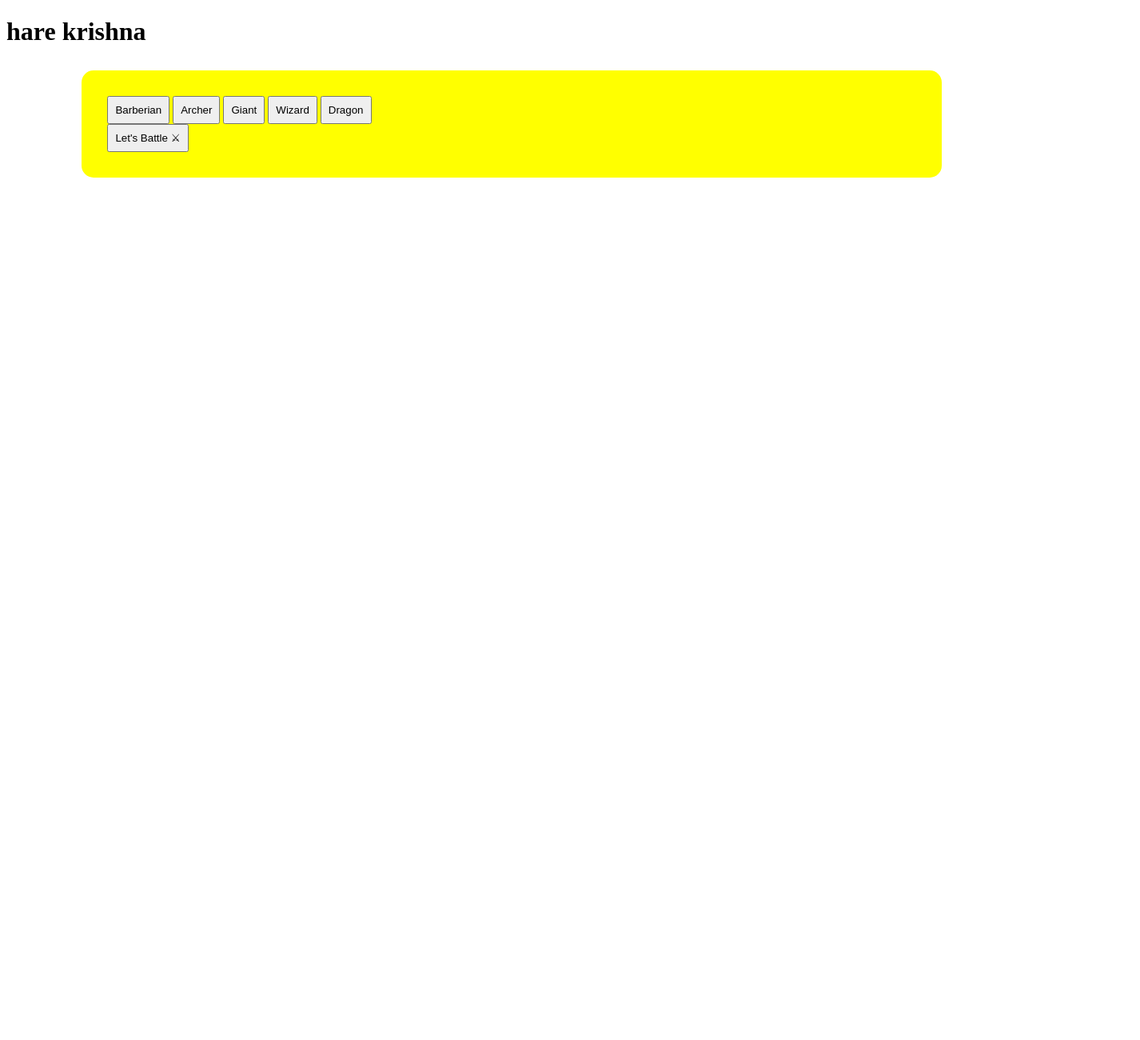
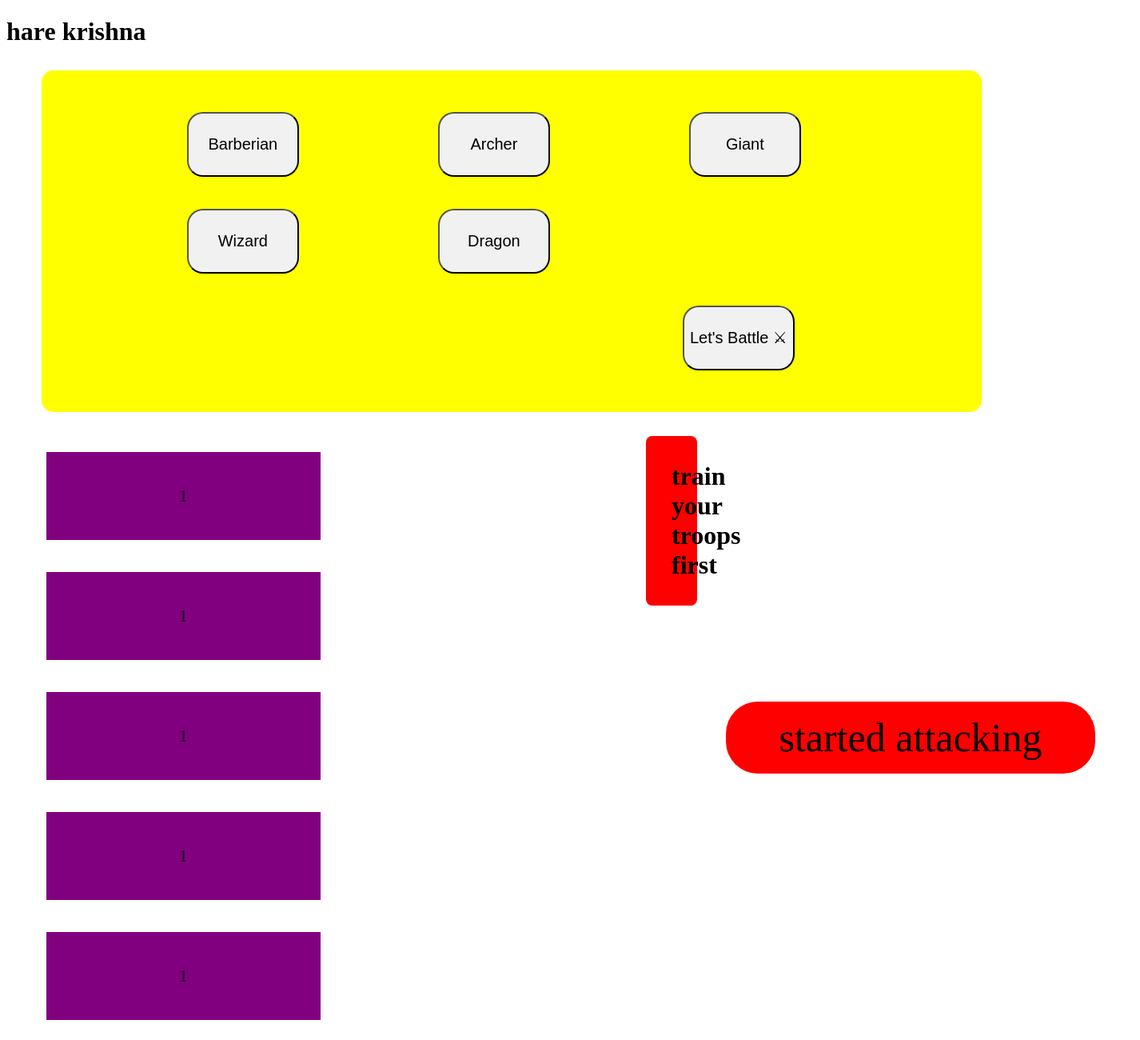
Before and after one commit to dipayancodes/clash-of-clans-, a plain HTML site: page index.html in a window 1280 px wide. Shown: the top 1300 px of the page at 80% size, 1426 px wide, since content can reach past the window. Before the commit the page ends 800 px from the top, so only its background shows below. Drawn offline with Linux system fonts and the light colour scheme; files that its build step writes are made by us from their sources.

Commit message:
css file has changed

```diff
--- a/app.js
+++ b/app.js
@@ -1,4 +1,4 @@
-// console.log("hare krishna" )
+// ======================== HARE KRISHNA ============================
 
 const barberian = document.getElementById("barberian")
 const archer = document.getElementById("archer")
@@ -17,51 +17,63 @@ dcount = 0
 
 barberian.onclick = () => {
   bcount += 1
-  barberian.innerHTML = "barberian:" + bcount.toString(10);
+  barberian.innerHTML = "barberian:" + bcount;
 }
 
 archer.onclick = () => {
   acount += 1
-  archer.innerHTML = "archer:" + acount.toString(10);
+  archer.innerHTML = "archer:" + acount;
 }
 
 giant.onclick = () => {
   gcount += 1
-  giant.innerHTML = "giant:" + gcount.toString(10);
+  giant.innerHTML = "giant:" + gcount;
 }
 
 wizard.onclick = () => {
   wcount += 1
-  wizard.innerHTML = "wizard:" + wcount.toString(10);
+  wizard.innerHTML = "wizard:" + wcount;
 }
 
 dragon.onclick = () => {
   dcount += 1
-  dragon.innerHTML = "dragon:" + dcount.toString(10);
+  dragon.innerHTML = "dragon:" + dcount;
 }
 
-checkifnotzero = parseInt(bcount+acount+gcount+wcount+dcount)
 
-result.addEventListener("click",() => {
-  if (checkifnotzero === 0) {
-    console.log("train some troop first")
+result.addEventListener("click", () => {
+  troopstrained = bcount+acount+gcount+wcount+dcount
+  console.log("you trained " + bcount + " ammount of barberian")
+  console.log("you trained " + acount + " ammount of archer")
+  console.log("you trained " + gcount + " ammount of giant")
+  console.log("you trained " + wcount + " ammount of wizard")
+  console.log("you trained " + dcount + " ammount of dragon")
+  landedtroops = console.log("you started attacking with " + troopstrained + " ammount of troops")
+  if (troopstrained === 0) {
+    console.log("train some troops first")
   } else {
-   landedTroops = console.log("you started attacking with "+ checkifnotzero + " troops")
-   setTimeout(() => {
-      console.log("started batteling ⚔....")
-   }, 3000);
-  setTimeout(() => {
+    setTimeout(() => {
+      console.log("Finding a Battle for you.....")
+    }, 5000);
+    setTimeout(() => {
+      console.log("FOUND A BATTLE ⚔")
+    }, 5000);
+    setTimeout(() => {
+      console.log("Batteling with your oponnentx...")
+    }, 9000);
+
+
+    wonlos = ["won", "lost"]
+    wonlosresult = Math.floor(Math.random(wonlos))
     stars = Math.floor(Math.random() * 3)
     acc = Math.ceil(Math.random() * 100)
-    if (stars >= 1) {
-      console.log("you won " + stars + " stars with " + acc + "% accuracy")
+
+    if (stars === 0) {
+      console.log("you LOST better luck next time :(")
     } else {
-      console.log("you lost " + stars + " stars with " + acc + "% accuracy")
+      setTimeout(() => {
+        console.log("you got WON " + stars + " stars with " + acc + "% accuracy")
+      }, 10000);
     }
-  }, 5000);
   }
-
-
-
-
 })
--- a/index.html
+++ b/index.html
@@ -1,3 +1,4 @@
+<!-- ========================= HARE KRISHNA =========================== -->
 <!DOCTYPE html>
 <html lang="en">
   <head>
@@ -29,5 +30,30 @@
 </div>
 </div>
 
+<!-- seperate the amount of troops trained -->
+<div class="trained">
+<div class="btrained">1</div>
+<div class="atrained">1</div>
+<div class="gtrained">1</div>
+<div class="wtrained">1</div>
+<div class="dtrained">1</div>
+</div>
+
+
+<!-- train your troops first   -->
+<div class="trainfirst">train your troops first</div>
+
+<!-- started attacking -->
+<div class="startedattacking">started attacking</div>
+
+<!-- finding a battle and battle found -->
+<div class="battlefound">battle found</div>
+
+<!-- won the battle -->
+<div class="wonbattle">won battle</div>
+
+<!-- lost the battle -->
+<div class="lostbattle">lost battle</div>
+
   </body>
 </html>
--- a/style.css
+++ b/style.css
@@ -1,18 +1,142 @@
-/* * { */
-/*   margin: 0; */
-/*   padding: 0; */
-/* } */
-
+/* ============================= HARE KRISHNA ========================= */
+body {
+  background-size: cover;
+}
 .container {
   margin: 30px auto 0 auto;
   background-color: yellow;
   padding: 2rem;
   border-radius: 15px;
+  max-width: 88%;
+}
+
+button {
+  background-color: #f1f1f1;
+  display: inline-grid;
+  width: 140px;
+  margin: 20px;
+  margin-left: 150px;
+  text-align: center;
+  line-height: 75px;
+  border-radius: 20px;
+  font-size: 20px;
+}
+
+.resultbtn {
+  margin-left: 620px;
+}
+
+.trained {
+  border-radius: 30px;
+  background: transparent;
+  margin: 30px;
+  max-width: 24%;
+  text-align: center;
+  font-size: 20px;
+}
+
+.btrained {
+  display: inline-grid;
+  line-height: 10px;
+  padding: 50px;
+  width: 290px;
+  margin: 20px;
+  background: purple;
   max-width: 80%;
 }
 
-button {
-  padding: 8px;
-  outline: none;
-  cursor: pointer;
+.atrained {
+  display: inline-grid;
+  line-height: 10px;
+  padding: 50px;
+  width: 290px;
+  margin: 20px;
+  background: purple;
+  max-width: 80%;
 }
+
+.gtrained {
+  display: inline-grid;
+  line-height: 10px;
+  padding: 50px;
+  width: 290px;
+  margin: 20px;
+  background: purple;
+  max-width: 80%;
+}
+
+.wtrained {
+  display: inline-grid;
+  line-height: 10px;
+  padding: 50px;
+  width: 290px;
+  margin: 20px;
+  background: purple;
+  max-width: 80%;
+}
+.dtrained {
+  display: inline-grid;
+  line-height: 10px;
+  padding: 50px;
+  width: 290px;
+  margin: 20px;
+  background: purple;
+  max-width: 80%;
+}
+
+
+.trainfirst {
+  background: red;
+  font-weight: 900 ;
+  padding: 2rem;
+  max-width: 50%;
+  margin: -780px;
+  margin-right: 800px;
+  margin-left: 800px;
+  text-align: center;
+  border-radius: 8px;
+  font-size: 200%;
+}
+
+.startedattacking {
+  background: red;
+  margin: 900px;
+  max-width: -40px;
+  padding: 1rem;
+  width: 430px;
+  font-size: 50px;
+  border-radius: 40px;
+  text-align: center;
+}
+
+.battlefound {
+  background: red;
+  max-width: 50%;
+  padding: 3rem;
+  width: 830px;
+  font-size: 50px;
+  margin-left: 690px;
+  text-align: center;
+}
+
+.wonbattle {
+  background: red;
+  margin: 900px;
+  max-width: -40px;
+  padding: 1rem;
+  width: 430px;
+  font-size: 50px;
+  border-radius: 40px;
+  text-align: center;
+}
+
+.lostbattle {
+  background: red;
+  margin: 900px;
+  max-width: -40px;
+  padding: 1rem;
+  width: 430px;
+  font-size: 50px;
+  border-radius: 40px;
+  text-align: center;
+}
```
